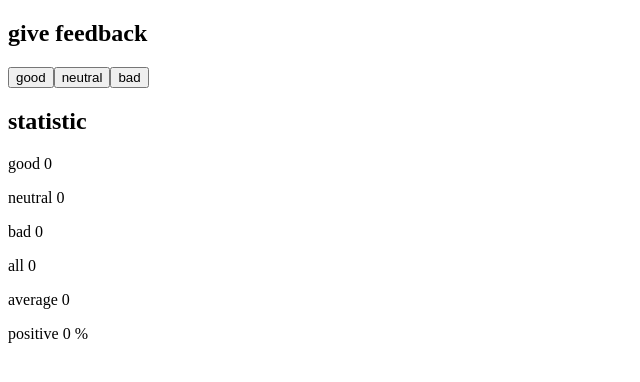
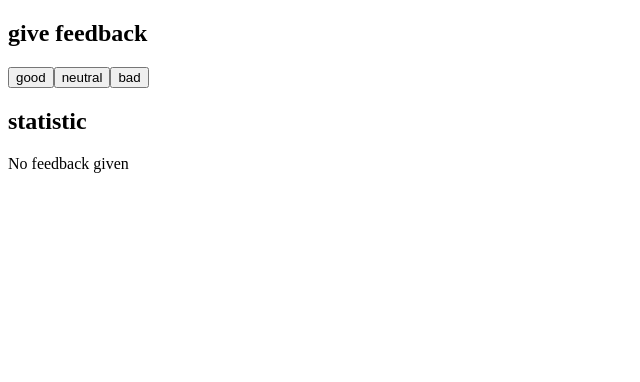
Before and after one commit to AlinkaKorhi/FullStackPart1, a React (Create React App) app in the folder unicafe/: page / in a window 1280 px wide. Shown: the top 382 px of the page, without its empty margins (0-640 px from the left). Built offline with nearby package versions, Linux system fonts and the light colour scheme.

Commit message:
finish 9 task

```diff
--- a/unicafe/src/App.js
+++ b/unicafe/src/App.js
@@ -1,6 +1,7 @@
 import {useState} from 'react';
 
 import Button from './Button.js';
+import Result from './Result.js';
 import Statistics from './Statistics.js';
 
 function App() {
--- a/unicafe/src/Statistics.js
+++ b/unicafe/src/Statistics.js
@@ -1,15 +1,29 @@
 import Result from './Result.js';
 
 function Statistics(props) {
+    let good = props.goodProp;
+    let bad = props.badProp;
+    let neutral = props.neutralProp;
+    let all = props.allProp;
+    let average = props.averageProp;
+    let poisitive = props.poisitiveProp;
+
+
+    if (good == 0 && bad == 0 && neutral == 0 && all == 0 && average == 0 && poisitive == 0){
+        return (
+            <p>No feedback given</p>
+        );
+    }
+
     return (
         <div>
-            <Result name="good" result={props.goodProp}></Result>
-            <Result name="neutral" result={props.neutralProp}></Result>
-            <Result name="bad" result={props.badProp}></Result>
+            <Result name="good" result={good}></Result>
+            <Result name="neutral" result={neutral}></Result>
+            <Result name="bad" result={bad}></Result>
 
-            <Result name="all" result={props.allProp}></Result>
-            <Result name="average" result={props.averageProp}></Result>
-            <Result name="positive" result={props.poisitiveProp}></Result>
+            <Result name="all" result={all}></Result>
+            <Result name="average" result={average}></Result>
+            <Result name="positive" result={poisitive}></Result>
         </div>
     );
   }
```
